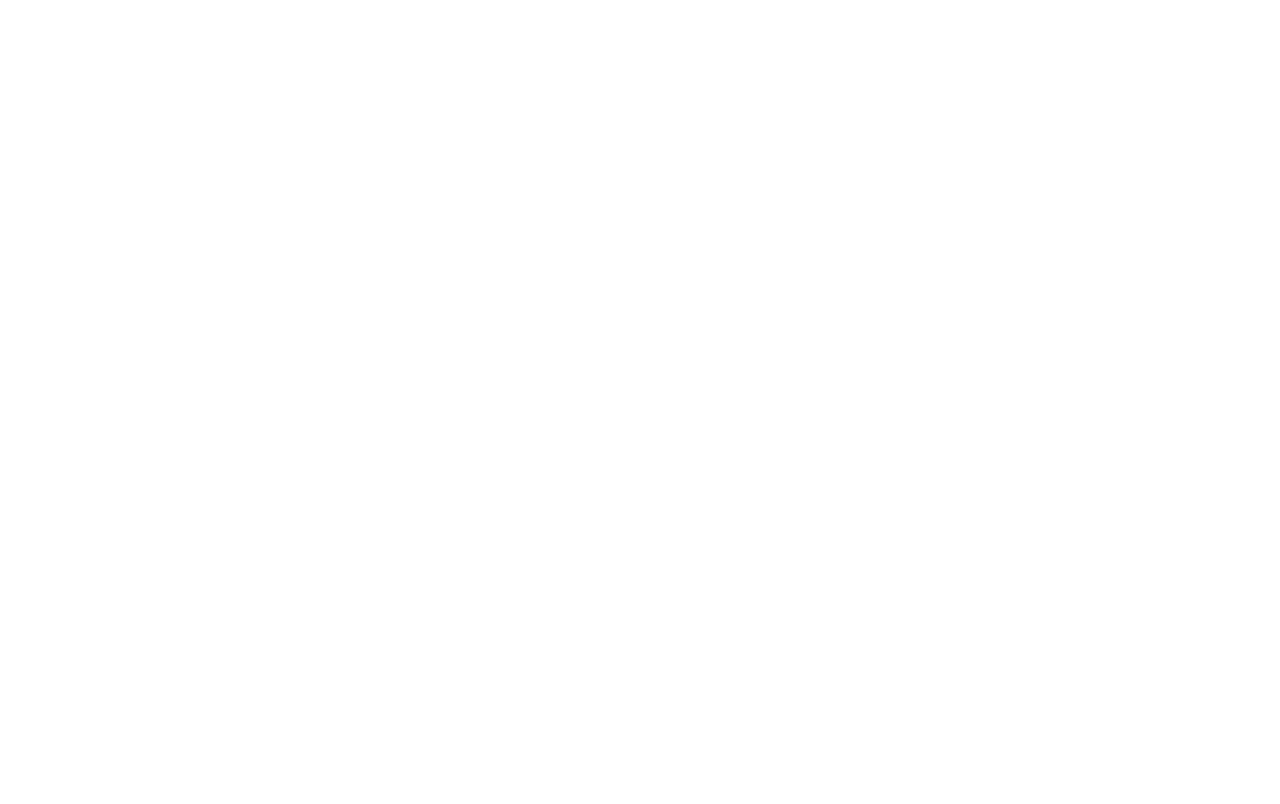
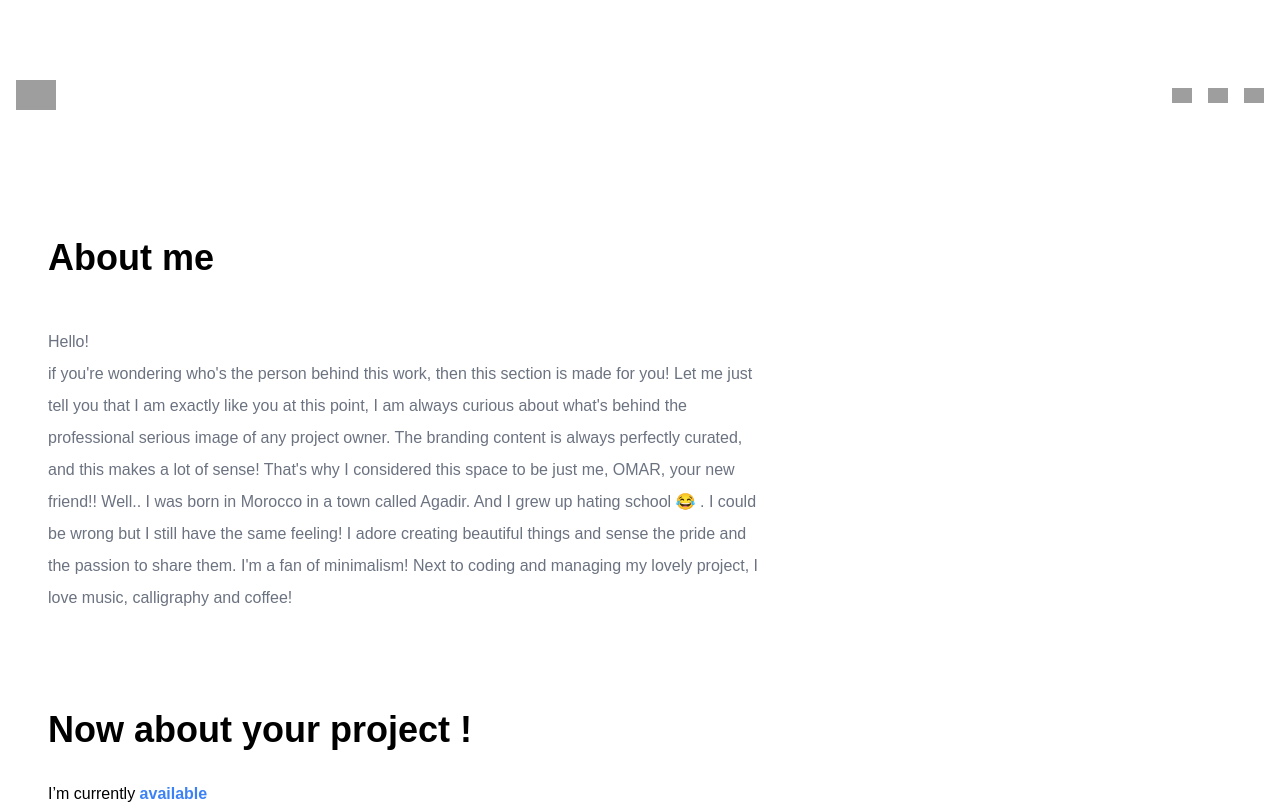
Before and after one commit to omarouhra/omarcode.me, a Next.js app: page /aboutMe in a window 1280 px wide. Shown: the top 804 px of the page. Built offline with nearby package versions, Linux system fonts and the light colour scheme; grey boxes are pictures that could not be loaded.

Commit message:
about me page

```diff
--- a/pages/aboutMe.js
+++ b/pages/aboutMe.js
@@ -1,9 +1,30 @@
+import Footer from "../components/Footer";
+import NavBar from "../components/NavBar";
+
 function aboutMe() {
-    return (
-        <div>
-
-        </div>
-    )
+  return (
+    <div>
+      <NavBar />
+      <main className='max-w-screen-xl mx-auto spacing  px-4 lg:px-12'>
+        <h2 className='title'>About me</h2>
+        <p className='text sm:w-4/5 md:w-3/5'>
+          Hello! <br />
+          if you're wondering who's the person behind this work, then this
+          section is made for you! Let me just tell you that I am exactly like
+          you at this point, I am always curious about what's behind the
+          professional serious image of any project owner. The branding content
+          is always perfectly curated, and this makes a lot of sense! That's why
+          I considered this space to be just me, OMAR, your new friend!! Well..
+          I was born in Morocco in a town called Agadir. And I grew up hating
+          school 😂 . I could be wrong but I still have the same feeling! I
+          adore creating beautiful things and sense the pride and the passion to
+          share them. I'm a fan of minimalism! Next to coding and managing my
+          lovely project, I love music, calligraphy and coffee!
+        </p>
+      </main>
+      <Footer />
+    </div>
+  );
 }
 
-export default aboutMe
+export default aboutMe;
```
